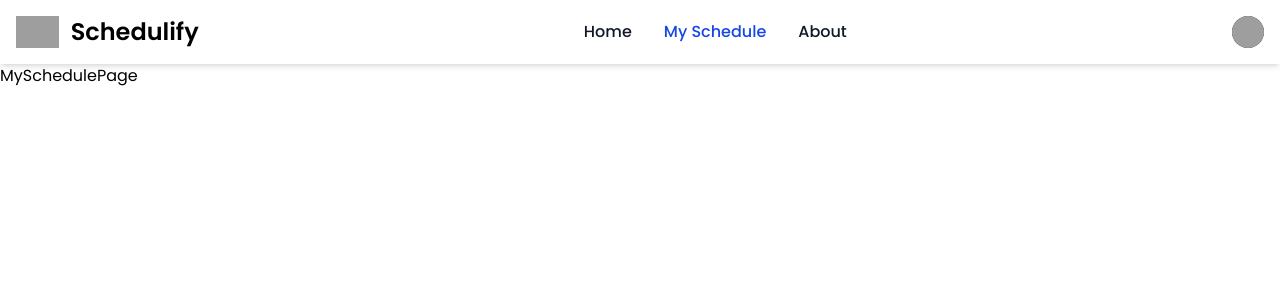
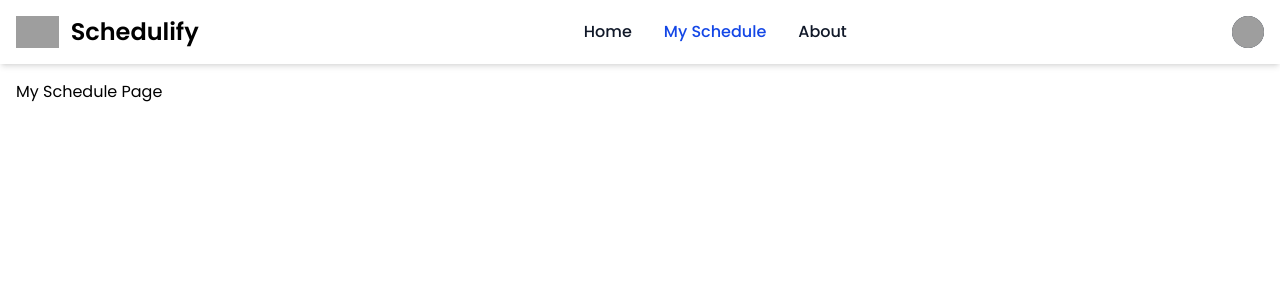
Before and after one commit to nangdypanhar/Schedulify, a React (Vite) app: page /myschedule in a window 1280 px wide. Shown: the top 300 px of the page. Built offline with nearby package versions, Linux system fonts and the light colour scheme; grey boxes are pictures that could not be loaded.

Commit message:
close #12 create sign up page

```diff
--- a/src/views/MySchedulePage/MySchedulePage.jsx
+++ b/src/views/MySchedulePage/MySchedulePage.jsx
@@ -1,9 +1,13 @@
-import React from 'react'
+import React from "react";
 
 const MySchedulePage = () => {
   return (
-    <div>MySchedulePage</div>
-  )
-}
+    <main>
+      <div className="max-w-screen-xl flex flex-wrap items-center justify-between mx-auto p-4">
+          <h1> My Schedule  Page</h1>
+      </div>
+    </main>
+  );
+};
 
-export default MySchedulePage
+export default MySchedulePage;
```
